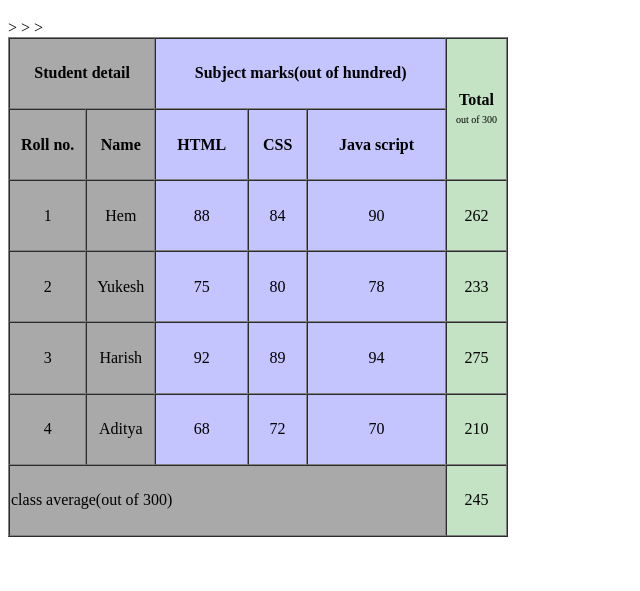
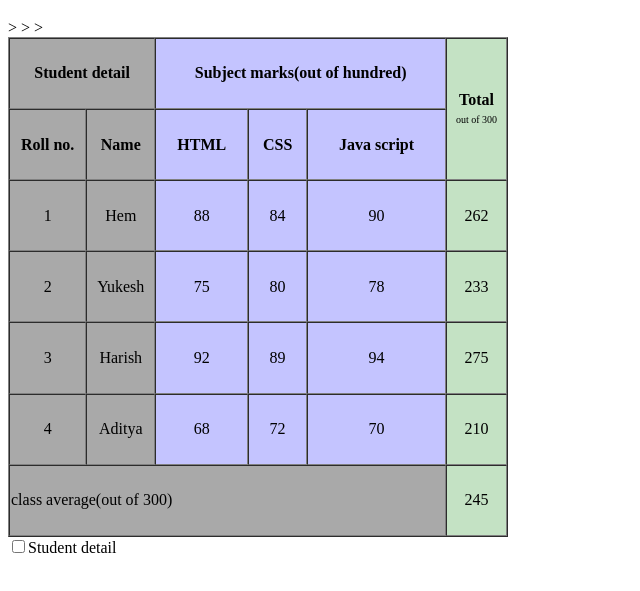
Before and after one commit to hemshankarrrsah/1st-repo, a plain HTML site: page task1.html in a window 1280 px wide. Shown: the part 61-652 px from the top of the page, without its empty margins (0-640 px from the left). Drawn offline with Linux system fonts and the light colour scheme.

Commit message:
task html

```diff
--- a/task1.css
+++ b/task1.css
@@ -13,3 +13,7 @@ th{
 td{
     text-align: center;
 }
+input{
+    background-color: black;
+
+}
--- a/task1.html
+++ b/task1.html
@@ -75,6 +75,7 @@
     </colgroup>
 
     </table>
+    <input  type="checkbox" value="stde" name="student">Student detail
 
 
 </body>
```
Also changed, not shown: task2.html (+1 -0 lines), task2.css (line endings or trailing spaces).
